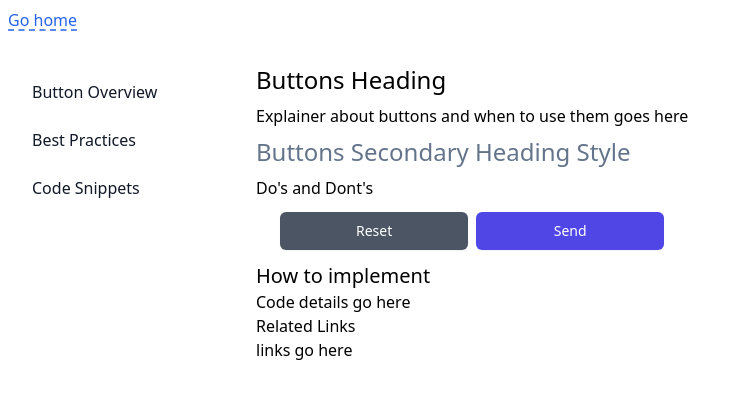
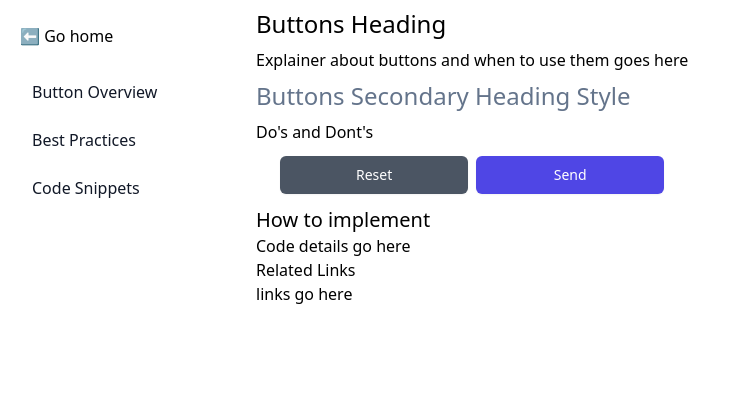
Before and after one commit to tayv/Project-Bubblegum, a Next.js app: page /forms/buttons in a window 1280 px wide. Shown: the top 398 px of the page, without its empty margins (0-743 px from the left). Built offline with nearby package versions, Linux system fonts and the light colour scheme.

Commit message:
Updated Sidebar with Breadcrumbs

```diff
--- a/components/layout/Breadcrumbs.tsx
+++ b/components/layout/Breadcrumbs.tsx
@@ -6,8 +6,8 @@ const Breadcrumbs = () => {
 
   <>
     <Link href="/">
-      <a className="block p-2 pb-6 underline decoration-dashed underline-offset-4 hover:text-blue-600 focus:text-blue-600">
-        Go home
+      <a className="block p-2 pb-6 underline no-underline hover:decoration-dashed underline-offset-4 hover:text-blue-600 focus:text-blue-600">
+      ⬅️ Go home
       </a>
     </Link>
 
--- a/components/layout/SideNav.tsx
+++ b/components/layout/SideNav.tsx
@@ -1,4 +1,5 @@
 import { FC, ReactNode } from 'react'
+import Breadcrumbs from './Breadcrumbs'
 
 export type SideNavProps = {
     size?: "h1" | "h2" | "h3" | "h4",
@@ -35,6 +36,7 @@ const SideNav: FC<SideNavProps> = ({
     <>
       <aside className="w-64" aria-label="Sidebar">
         <div className="overflow-y-auto py-4 px-3">
+          <Breadcrumbs />
             <ul className="space-y-2">
               <li>
                 <a href="#" className="flex items-center p-2 text-base font-normal text-gray-900 rounded-lg hover:bg-gray-300">
--- a/pages/forms/buttons.tsx
+++ b/pages/forms/buttons.tsx
@@ -19,7 +19,6 @@ export default function MyRadioGroup() {
 
   return (
     <>
-      <Breadcrumbs></Breadcrumbs>
       <div className="h-screen flex flex-initial flex-row">
         <SideNav />
         <div>
```
